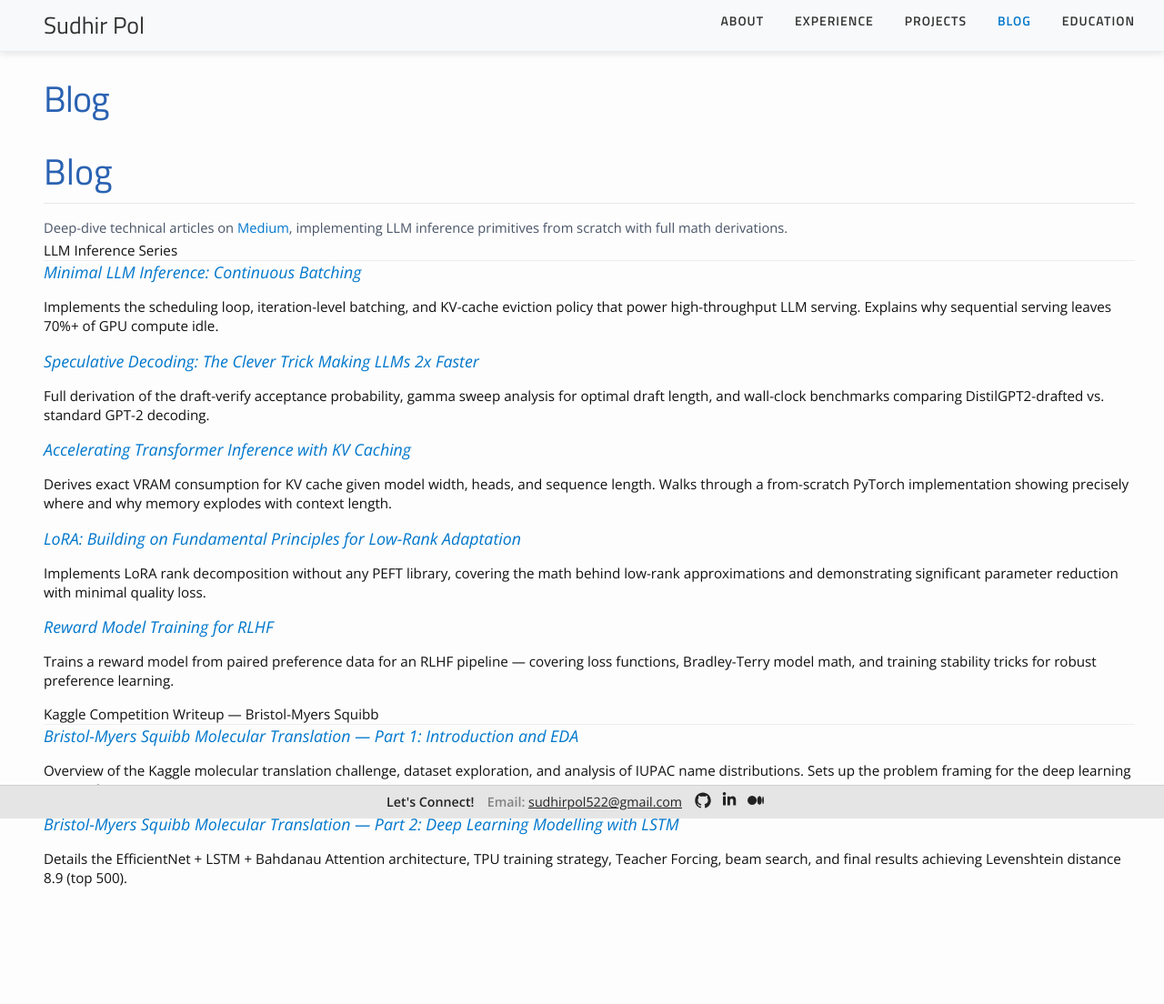
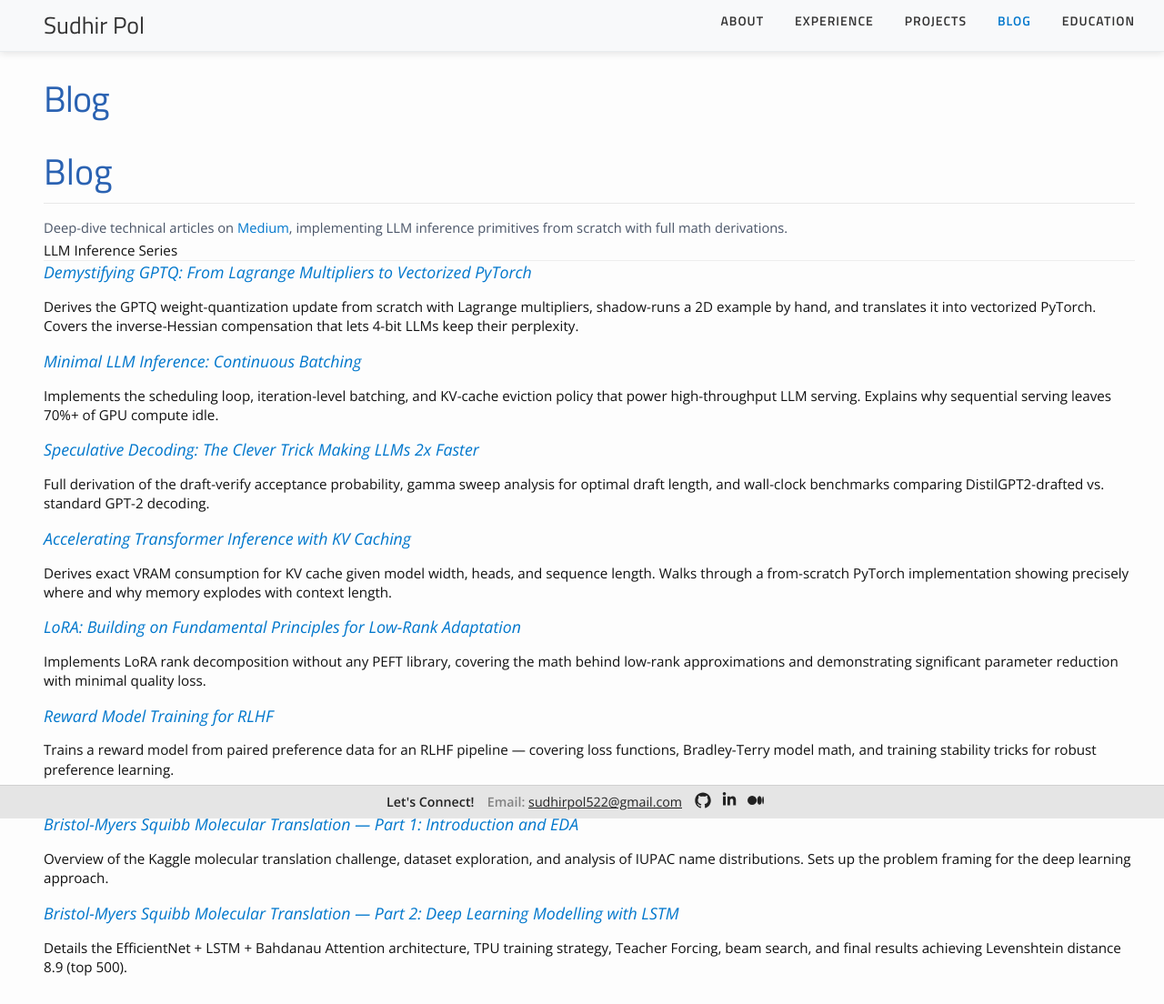
Before and after one commit to sudhirpol522/sudhirpol522.github.io, a Jekyll site: the page built from blog.md, in a window 1280 px wide. Shown: the whole page at 91% size. Built offline with Jekyll 4.4.1, drawn with Linux system fonts in a browser that asks for light colours; before the commit the page ends 1007 px from its top, so only the background shows below that; part of the change alters nothing that is shown.

Commit message:
Add GPTQ blog post with MathJax support
Add "Demystifying GPTQ" deep-dive (Lagrange derivation, 2D shadow run,
vectorized PyTorch) as a self-hosted page, wire MathJax v2 into head
(gated by page.math), and link it from the LLM Inference Series index.

Co-authored-by: Cursor <cursoragent@cursor.com>

````diff
--- a/_data/blog.yml
+++ b/_data/blog.yml
@@ -1,4 +1,11 @@
 llm_inference_series:
+  - title: "Demystifying GPTQ: From Lagrange Multipliers to Vectorized PyTorch"
+    url: /blog/demystifying-gptq/
+    description: >-
+      Derives the GPTQ weight-quantization update from scratch with Lagrange multipliers,
+      shadow-runs a 2D example by hand, and translates it into vectorized PyTorch. Covers the
+      inverse-Hessian compensation that lets 4-bit LLMs keep their perplexity.
+
   - title: "Minimal LLM Inference: Continuous Batching"
     url: https://sudhirpol522.medium.com/minimal-llm-inference-continuous-batching-df37779b1c18
     description: >-
--- a/_includes/head.html
+++ b/_includes/head.html
@@ -11,4 +11,17 @@
   <link rel="alternate" type="application/rss+xml" title="{{ site.title }}" href="{{ "/feed.xml" | prepend: site.baseurl | prepend: site.url }}" />
   <link rel='stylesheet' href='//fonts.googleapis.com/css?family=Open+Sans%3A300italic%2C400italic%2C600italic%2C300%2C400%2C600&#038;subset=latin%2Clatin-ext' type='text/css' media='all' />
   <link href='https://fonts.googleapis.com/css?family=Titillium+Web:600italic,600,400,400italic' rel='stylesheet' type='text/css'>
+
+  {% if page.math %}
+  <!-- MathJax: kramdown emits <script type="math/tex">, which MathJax v2 renders natively -->
+  <script type="text/x-mathjax-config">
+    MathJax.Hub.Config({
+      tex2jax: { inlineMath: [['\\(','\\)']], displayMath: [['\\[','\\]']] },
+      "HTML-CSS": { availableFonts: ["TeX"] }
+    });
+  </script>
+  <script type="text/javascript" async
+    src="https://cdnjs.cloudflare.com/ajax/libs/mathjax/2.7.7/MathJax.js?config=TeX-MML-AM_CHTML">
+  </script>
+  {% endif %}
 </head>
--- /dev/null
+++ b/blog/demystifying-gptq.md
@@ -0,0 +1,196 @@
+---
+layout: page
+title: "Demystifying GPTQ: From Lagrange Multipliers to Vectorized PyTorch"
+permalink: /blog/demystifying-gptq/
+math: true
+---
+
+If you are optimizing inference engines or writing custom CUDA kernels for modern LLMs, you inevitably hit the memory wall. Serving a 70B parameter model in FP16 requires over 140GB of VRAM—forcing you into multi-GPU tensor parallelism just to load the weights.
+
+Post-Training Quantization (PTQ) algorithms like GPTQ solve this by compressing weights down to 4-bits or 3-bits. But if you naively round the weights of a massive LLM, you destroy the model's perplexity.
+
+GPTQ survives aggressive quantization by recognizing a fundamental truth: **weights do not act in isolation**. If you force one weight down, you can calculate exactly how much to push the neighboring weights up to absorb the structural damage.
+
+In this post, we will derive the exact mathematics behind GPTQ from scratch using Lagrange multipliers, shadow-run a 2D example, and finally translate the derivation into highly optimized, vectorized PyTorch code.
+
+---
+
+## Part 1: The Problem Formulation
+
+Imagine a single linear layer. We have an input matrix $$X$$ and a weight matrix $$W$$. We want to quantize a specific weight $$w_q$$ to a target integer value, $$quant(w_q)$$.
+
+This introduces a forced change, or a quantization error, which we will call $$\Delta_q$$:
+
+$$\Delta_q = quant(w_q) - w_q$$
+
+Our goal is to find the optimal vector of weight updates, $$\delta$$, for the entire row of weights to compensate for this forced change. We want to minimize the mean squared error (MSE) of the layer's output.
+
+Using a second-order Taylor expansion, the error introduced by changing the weights by $$\delta$$ is approximated by the Hessian matrix $$H$$:
+
+$$E(\delta) = \frac{1}{2} \delta^T H \delta$$
+
+Where $$H = 2 X X^T$$ (the uncentered covariance of the input features).
+
+**The Constraint:** We are not minimizing this error freely. We are locked to a strict rule: the $$q$$-th element of our update vector $$\delta$$ *must* equal our forced quantization change $$\Delta_q$$. Let $$\mathbf{u}_q$$ be a unit vector (all zeros with a $$1$$ at index $$q$$). Our constraint is:
+
+$$\mathbf{u}_q^T \delta = \Delta_q$$
+
+---
+
+## Part 2: The Derivation (Lagrange Multipliers)
+
+We need to minimize a quadratic equation subject to a linear constraint. This is the textbook definition of a Lagrange multiplier problem.
+
+### Step 1: Write the Lagrangian
+
+We combine our objective and our constraint using a dummy variable, $$\lambda$$:
+
+$$L(\delta, \lambda) = \frac{1}{2} \delta^T H \delta + \lambda (\mathbf{u}_q^T \delta - \Delta_q)$$
+
+### Step 2: Set the gradient to zero
+
+To find the bottom of the error curve, we take the derivative with respect to the vector $$\delta$$ and set it to zero:
+
+$$\frac{\partial L}{\partial \delta} = H \delta + \lambda \mathbf{u}_q = 0$$
+
+Solving for the optimal update direction $$\delta$$:
+
+$$H \delta = -\lambda \mathbf{u}_q$$
+
+$$\delta = -\lambda H^{-1} \mathbf{u}_q \quad \text{... (Equation i)}$$
+
+> **The Insight:** Multiplying any matrix by a unit vector $$\mathbf{u}_q$$ extracts exactly the $$q$$-th column. This proves that the optimal way to update *all* the weights when you quantize weight $$q$$ is to move them in the exact proportions dictated by the $$q$$-th column of the inverse Hessian.
+
+### Step 3: Solve for $$\lambda$$
+
+We know our direction, but we need the exact scale. We substitute Equation (i) back into our strict constraint:
+
+$$\mathbf{u}_q^T (-\lambda H^{-1} \mathbf{u}_q) = \Delta_q$$
+
+$$-\lambda (\mathbf{u}_q^T H^{-1} \mathbf{u}_q) = \Delta_q$$
+
+The term $$(\mathbf{u}_q^T H^{-1} \mathbf{u}_q)$$ extracts exactly the diagonal entry of the inverse Hessian at index $$(q, q)$$.
+
+$$-\lambda [H^{-1}]_{qq} = \Delta_q$$
+
+$$\lambda = \frac{-\Delta_q}{[H^{-1}]_{qq}}$$
+
+### Step 4: The Final Update Formula
+
+Substitute $$\lambda$$ back into Equation (i) to get the exact, final update vector:
+
+$$\delta = \left( \frac{\Delta_q}{[H^{-1}]_{qq}} \right) \cdot H^{-1}[:, q]$$
+
+---
+
+## Part 3: A Shadow Run with Real Numbers
+
+Let's ground this math. Suppose we have an inverse Hessian for a 2-feature input, and we are updating a single output neuron with 2 weights: $$w = [0.8, 0.6]^T$$.
+
+$$H^{-1} = \begin{bmatrix} 1 & -1 \\ -1 & 2 \end{bmatrix}$$
+
+We want to quantize $$w_1$$ (currently **0.8**) to **1.0**.
+
+* Our forced change is $$\Delta_1 = 0.2$$.
+* We look at the first column of $$H^{-1}$$: $$[1, -1]^T$$.
+* Our diagonal $$[H^{-1}]_{11}$$ is $$1$$.
+
+**Calculate the update vector $$\delta$$:**
+
+$$\delta = \left( \frac{0.2}{1} \right) \cdot \begin{bmatrix} 1 \\ -1 \end{bmatrix} = \begin{bmatrix} 0.2 \\ -0.2 \end{bmatrix}$$
+
+**The Result:** Weight 1 shifts by $$+0.2$$ (landing perfectly on our quantized integer $$1.0$$).
+Because the input data is correlated, forcing weight 1 up damages the network. To perfectly absorb that structural damage, the Hessian tells us Weight 2 must shift by $$-0.2$$. The new unquantized weight becomes $$0.4$$.
+
+---
+
+## Part 4: The Secret of Row Independence
+
+If we have a massive weight matrix of shape `[out_features, in_features]`, do we need a massive, uncomputable Hessian?
+
+No. In a linear layer, **output neurons do not share weights**. When you change a weight in Row 1, you only damage the output of Neuron 1. Neuron 2 is completely unaffected.
+
+Therefore, we only need the Hessian of the *input features* (shape `[in_features, in_features]`). We can apply this exact same small inverse Hessian to optimize every single row of the weight matrix independently.
+
+Even better, we don't have to write a `for` loop across the rows. We can use vectorization to update every single output neuron simultaneously.
+
+---
+
+## Part 5: The Vectorized PyTorch Implementation
+
+Here is the exact mathematical core of GPTQ translated into a high-throughput PyTorch execution.
+
+Notice how the algorithm marches sequentially through the columns ($$q = 0, 1, 2...$$). Once a column is quantized, it is locked. The compensation update is *only* applied to the remaining columns to its right (`q+1:`). If we applied the update to the whole matrix, we would add floating-point noise back onto our already-quantized integers, ruining our previous work.
+
+```python
+import torch
+
+def quantize_to_nearest(w):
+    """
+    Placeholder for symmetric/affine quantization.
+    """
+    return torch.round(w)
+
+def gptq_core(W, H):
+    """
+    W: Weight matrix of shape [out_features, in_features]
+    H: Hessian matrix of shape [in_features, in_features]
+    """
+    out_features, in_features = W.shape
+    Q = torch.zeros_like(W)
+
+    # 1. Hessian Preparation (Dampening for numerical stability)
+    dead = torch.diag(H) == 0
+    H[dead, dead] = 1
+    dampening = 0.01 * torch.mean(torch.diag(H))
+    H = H + torch.eye(in_features) * dampening
+
+    # In production, use Cholesky decomposition instead of raw inverse
+    # to prevent floating-point catastrophic cancellation on massive matrices.
+    # H_inv = torch.linalg.cholesky(torch.linalg.inv(H), upper=True)
+    H_inv = torch.linalg.inv(H)
+
+    # 2. The Core Quantization Loop (Marching left to right)
+    for q in range(in_features):
+
+        # Grab the q-th column (active weight for all output neurons)
+        w_q = W[:, q]
+
+        # Quantize and lock into our final output matrix
+        quantized_w_q = quantize_to_nearest(w_q)
+        Q[:, q] = quantized_w_q
+
+        # Step 1: Calculate forced change (shape: [out_features])
+        delta_q = quantized_w_q - w_q
+
+        # Step 3: Calculate scale factor lambda (shape: [out_features])
+        scale_factor = delta_q / H_inv[q, q]
+
+        # Step 4: The Vectorized Compensation
+        # We grab the remaining slice of the inverse Hessian.
+        # Note: We slice the row (H_inv[q, q+1:]) instead of the column
+        # because PyTorch memory is C-contiguous (row-major). Since the
+        # Hessian is perfectly symmetric, row == col, but row is vastly
+        # faster for the GPU memory bus.
+        h_inv_slice = H_inv[q, q+1:]
+
+        # torch.outer computes the update for ALL output neurons instantly
+        update = torch.outer(scale_factor, h_inv_slice)
+
+        # Apply the compensation ONLY to the remaining unquantized weights
+        W[:, q+1:] = W[:, q+1:] + update
+
+    return Q
+```
+
+### Engineering Polish: Why Cholesky?
+
+If you run the standard `torch.linalg.inv` on a 70B model, the loop will fail. The inverse of million-element matrices introduces tiny floating-point rounding errors. By the time the loop reaches the final columns, those errors compound exponentially, and the weight updates become catastrophic.
+
+Because the Hessian matrix is perfectly symmetrical and positive-definite, production quantization engines swap the raw inverse for a **Cholesky decomposition** of the inverse (`torch.linalg.cholesky`). This heavily optimized, triangular matrix perfectly handles floating-point stabilization, allowing the exact same loop to compress a massive LLM on a single GPU in hours.
+
+---
+
+### Conclusion
+
+Algorithms like GPTQ and AWQ are what allow modern serving infrastructure to exist at scale. By understanding the underlying continuous mathematics—Lagrange multipliers and second-order Hessian approximations—we can write the discrete, vectorized matrix operations required to optimize the next generation of inference engines.
````
